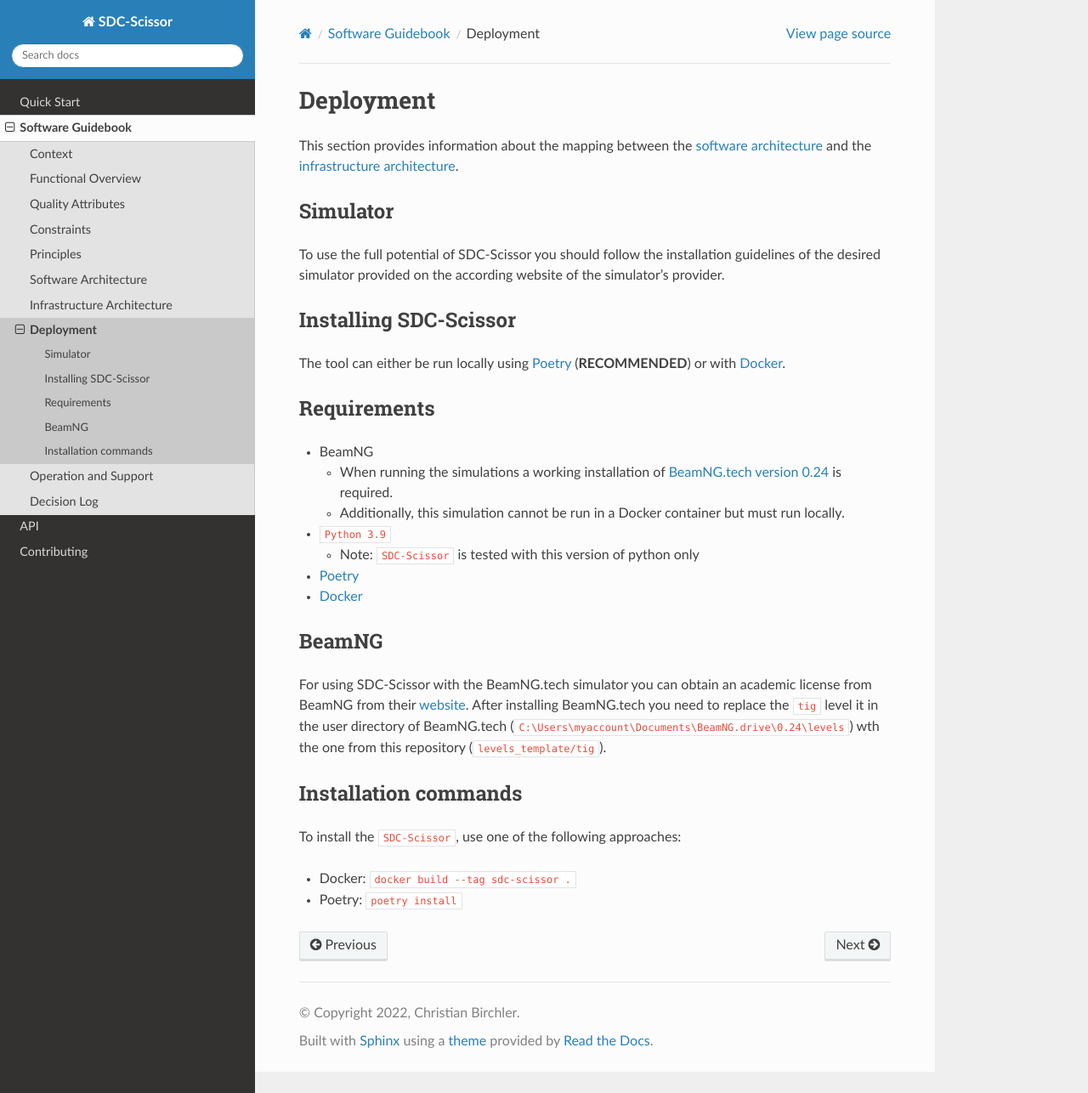
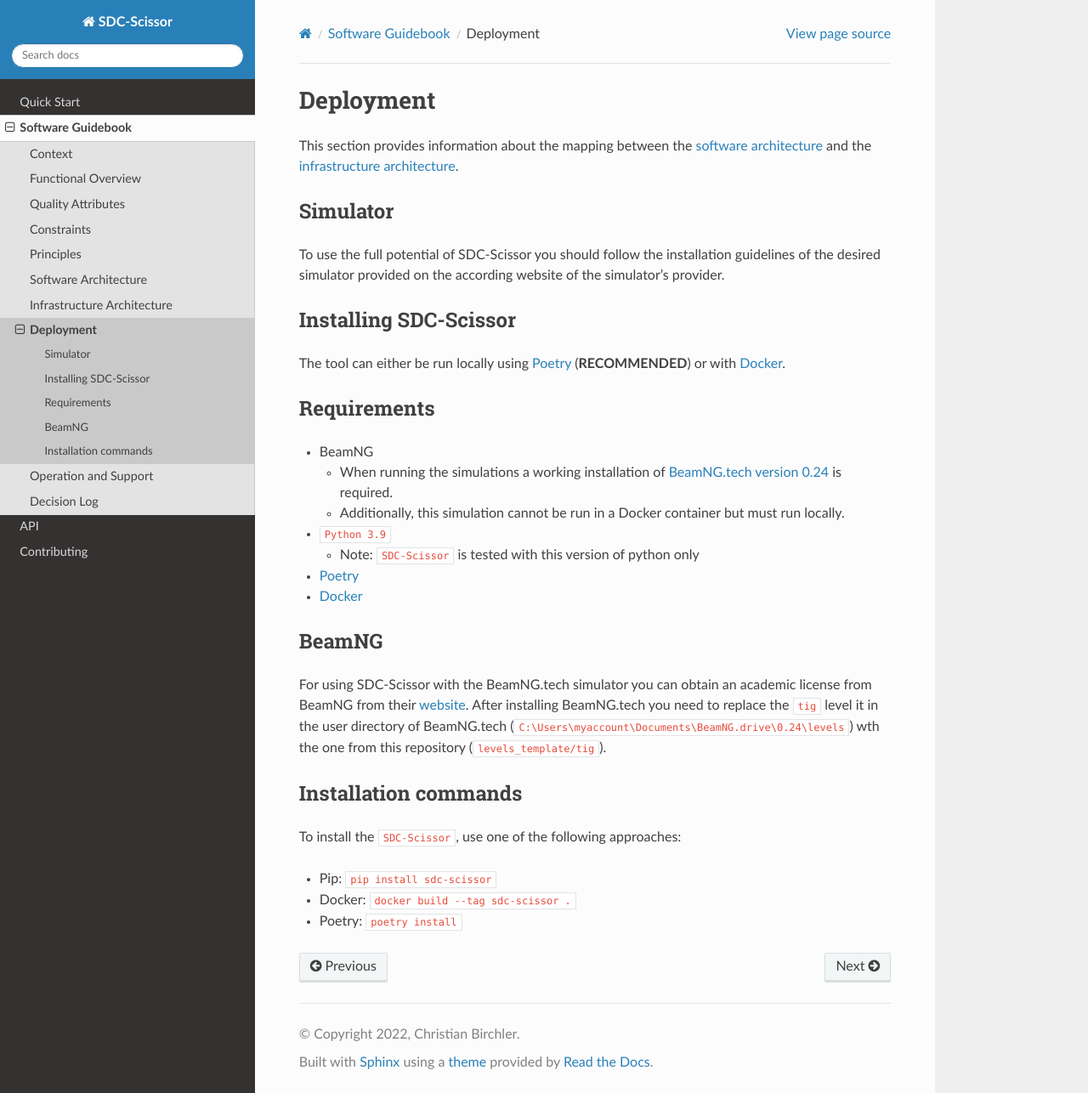
Before and after one commit to christianbirchler-org/sdc-scissor, a Sphinx documentation site: the page built from docs/software_guidebook/deployment.md, in a window 1280 px wide and 1286 px high. Shown: the whole window at 85% size. Built offline with Sphinx 7.4.7 and the Read the Docs theme 2.0.0, drawn with Linux system fonts in a browser that asks for light colours.

Commit message:
Update deployment.md

```diff
--- a/docs/software_guidebook/deployment.md
+++ b/docs/software_guidebook/deployment.md
@@ -30,5 +30,6 @@
 ## Installation commands
 To install the ``SDC-Scissor``, use one of the following approaches:
 
+* Pip: `pip install sdc-scissor`
 * Docker: `docker build --tag sdc-scissor .`
 * Poetry: `poetry install`
```
